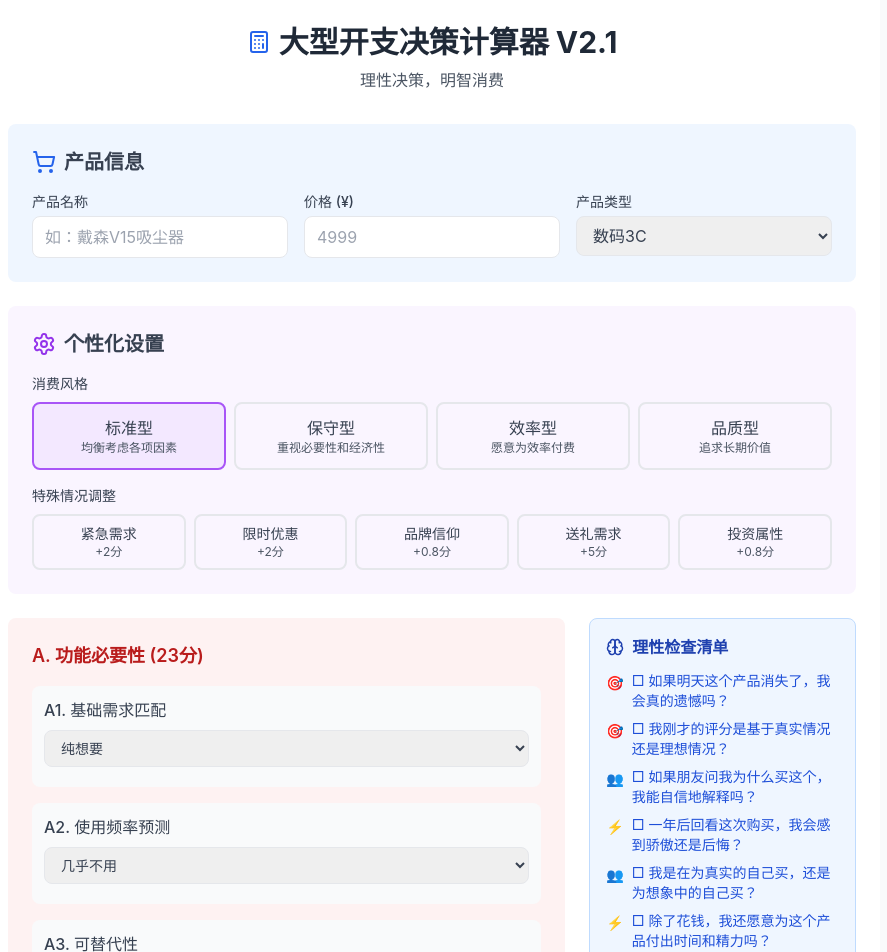
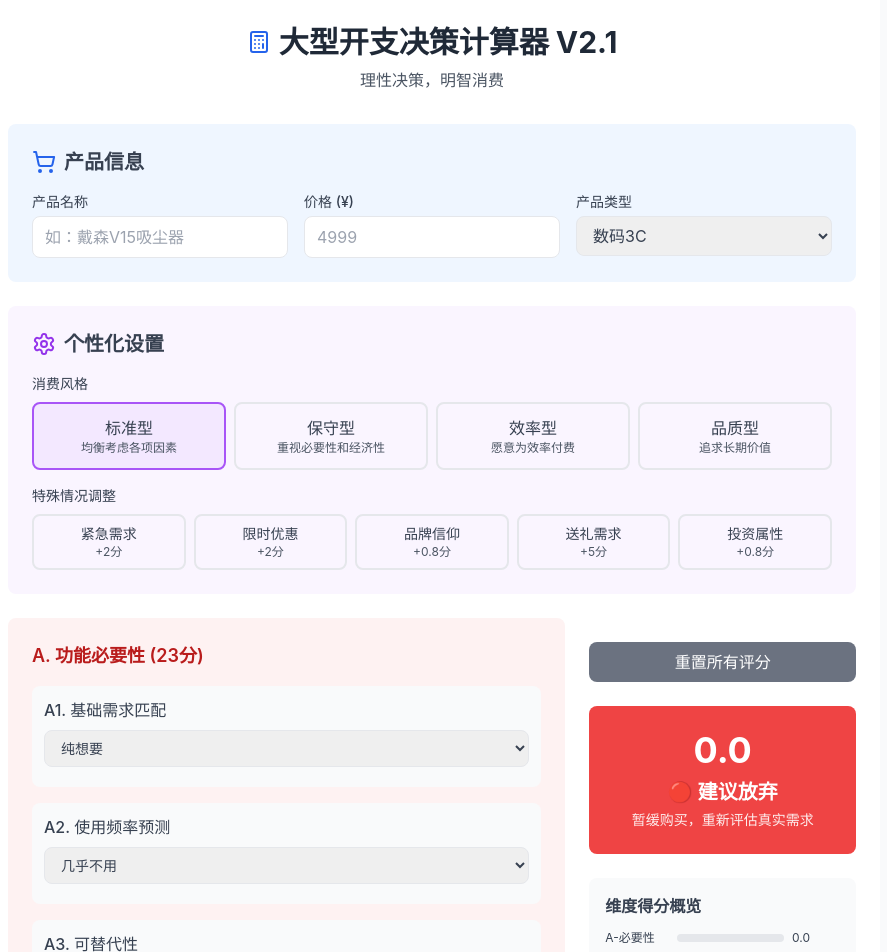
Before and after one commit to Zippland/worth-buying, a Next.js app: page / in a window 1280 px wide. Shown: the top 952 px of the page, without its empty margins (208-1095 px from the left). Built offline with nearby package versions, Linux system fonts and the light colour scheme.

Commit message:
移除理性检查清单相关代码，优化决策检查组件逻辑，删除重复的大额支出等待时间提示

```diff
--- a/components/DecisionChecks.tsx
+++ b/components/DecisionChecks.tsx
@@ -2,11 +2,9 @@ import React from 'react';
 import { AlertTriangle, Clock, Brain } from 'lucide-react';
 import {
   getCooldownChecks,
-  getRationalChecklist,
   getScoreBasedReminders,
   getRecommendedWaitTime,
-  CooldownCheckItem,
-  RationalCheckItem
+  CooldownCheckItem
 } from '../utils/decisionChecks';
 
 interface DecisionChecksProps {
@@ -21,7 +19,6 @@ const DecisionChecks: React.FC<DecisionChecksProps> = ({
   score
 }) => {
   const cooldownChecks = getCooldownChecks(productPrice, adjustments, score);
-  const rationalChecklist = getRationalChecklist();
   const scoreReminders = getScoreBasedReminders(score);
   const waitTime = getRecommendedWaitTime(parseInt(productPrice) || 0, score);
 
@@ -52,15 +49,7 @@ const DecisionChecks: React.FC<DecisionChecksProps> = ({
     }
   };
 
-  const getCategoryIcon = (category: RationalCheckItem['category']) => {
-    switch (category) {
-      case 'financial': return '💰';
-      case 'necessity': return '🎯';
-      case 'social': return '👥';
-      case 'risk': return '⚡';
-      default: return '❓';
-    }
-  };
+
 
   const shouldShowCooldownChecks = productPrice && (cooldownChecks.length > 0 || scoreReminders.length > 0);
 
@@ -107,25 +96,7 @@ const DecisionChecks: React.FC<DecisionChecksProps> = ({
         </div>
       )}
 
-      {/* 理性检查清单 */}
-      <div className="bg-blue-50 border border-blue-200 rounded-lg p-4">
-        <h4 className="font-semibold text-blue-800 mb-3 flex items-center gap-2">
-          <Brain size={18} />
-          理性检查清单
-        </h4>
-        <div className="space-y-2">
-          {rationalChecklist.map((item, index) => (
-            <div key={index} className="flex items-start gap-2 text-sm text-blue-700">
-              <span className="mt-0.5">{getCategoryIcon(item.category)}</span>
-              <span>□ {item.question}</span>
-            </div>
-          ))}
-        </div>
 
-        <div className="mt-3 pt-2 border-t border-blue-300 text-xs text-blue-600">
-          💡 建议逐一思考上述问题，每个问题花费1-2分钟
-        </div>
-      </div>
     </div>
   );
 };
--- a/utils/decisionChecks.ts
+++ b/utils/decisionChecks.ts
@@ -26,14 +26,7 @@ export function getCooldownChecks(
     return checks;
   }
 
-  // 大额支出检查
-  if (price > 5000) {
-    checks.push({
-      condition: true,
-      message: "大额支出 → 建议等待24小时",
-      type: 'warning'
-    });
-  }
+  // 移除重复的大额支出等待时间提示（已在上方显示等待时间）
 
   // 限时促销检查
   if (adjustments.discount) {
```
